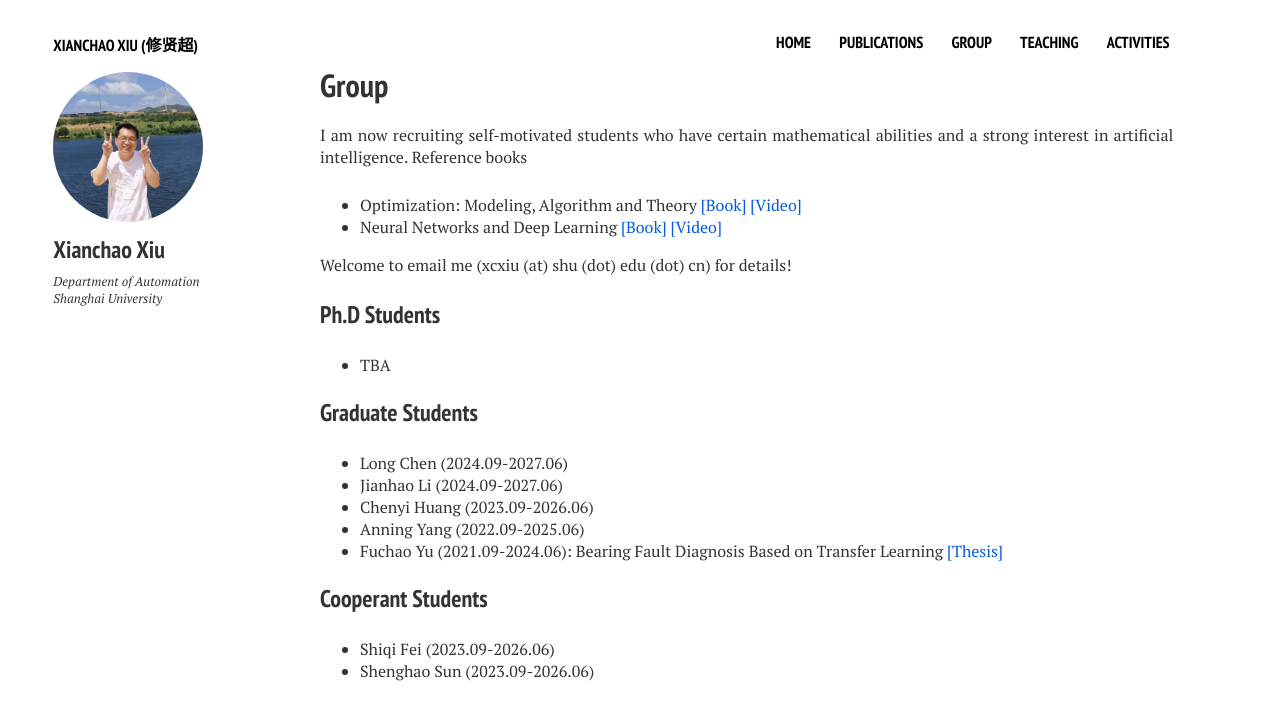
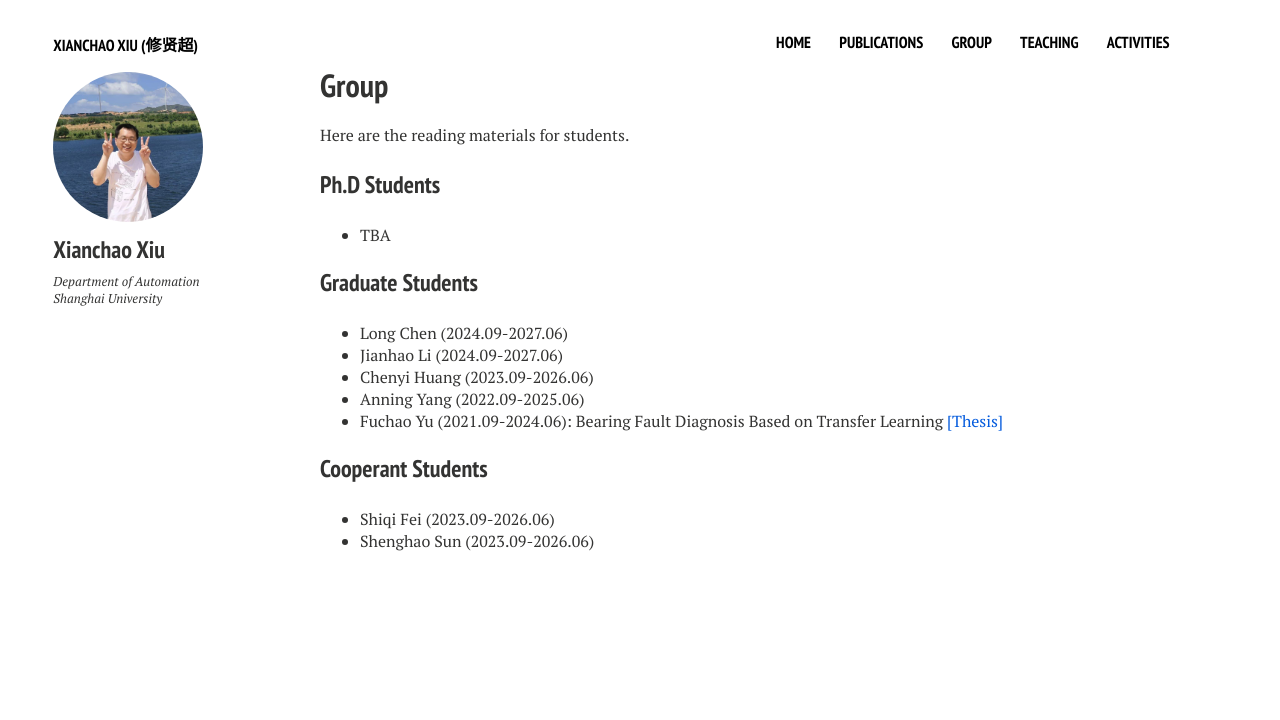
Before and after one commit to xianchaoxiu/xianchaoxiu.github.io, a Jekyll site: the page built from group/index.md, in a window 1280 px wide. Shown: the top 720 px of the page. Built offline with Jekyll 4.4.1, drawn with Linux system fonts in a browser that asks for light colours; nearby versions of some CDN libraries.

Commit message:
Update index.md

```diff
--- a/group/index.md
+++ b/group/index.md
@@ -7,11 +7,7 @@ comments: false
 share: false
 ---
 
-I am now recruiting self-motivated students who have certain mathematical abilities and a strong interest in artificial intelligence. Reference books
-* Optimization: Modeling, Algorithm and Theory <a href="http://faculty.bicmr.pku.edu.cn/~wenzw/optbook.html" class="textlink" target="_blank">[Book]</a>   <a href="https://www.bilibili.com/video/BV1Kc411i7kJ/" class="textlink" target="_blank">[Video]</a>
-* Neural Networks and Deep Learning <a href="https://nndl.github.io/" class="textlink" target="_blank">[Book]</a> <a href="https://www.bilibili.com/video/BV1P3411u7c1/" class="textlink" target="_blank">[Video]</a>  <br>
-
-Welcome to email me (xcxiu (at) shu (dot) edu (dot) cn) for details!
+Here are the reading materials for students.
 
 
 ### Ph.D Students
```
